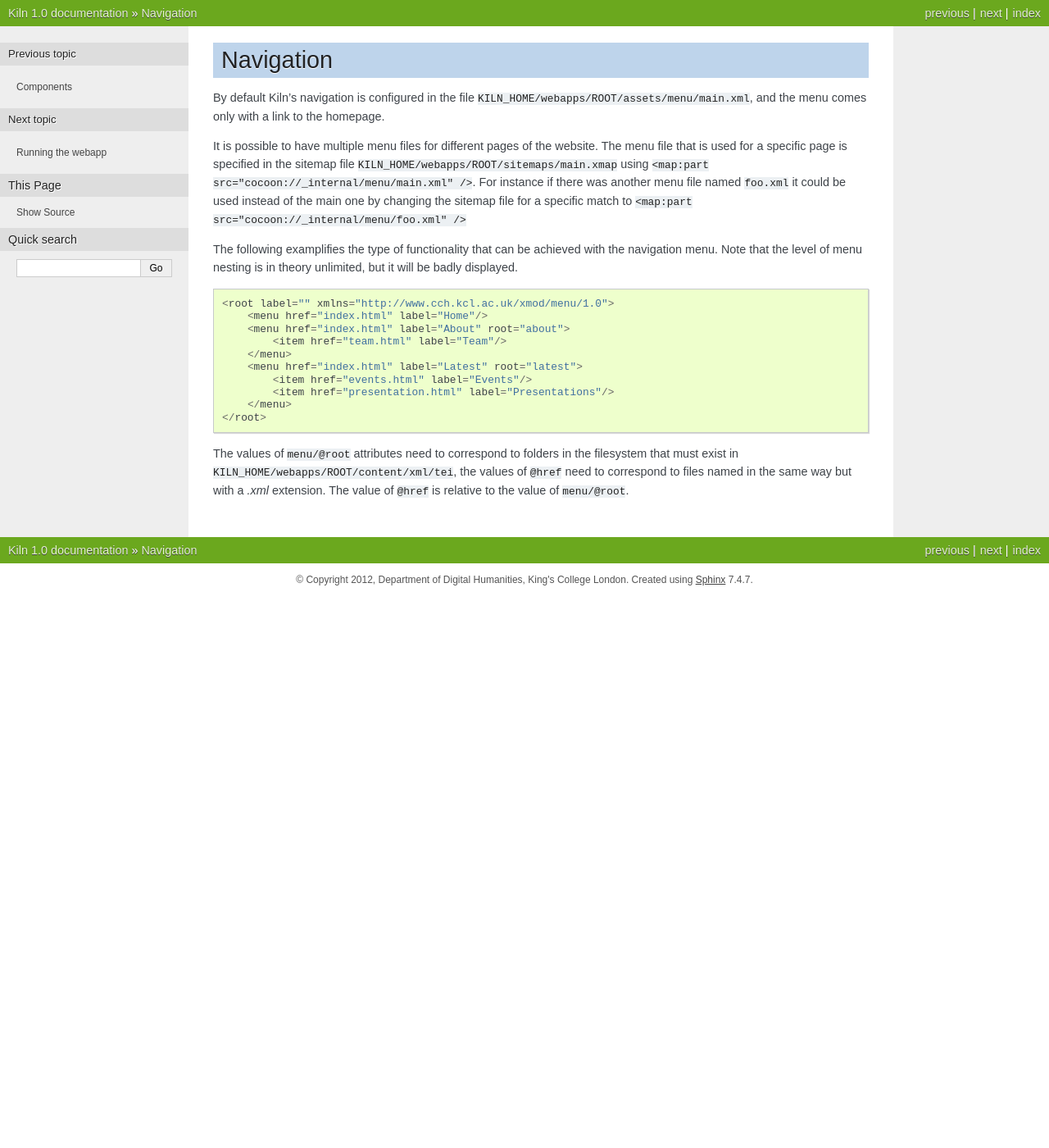
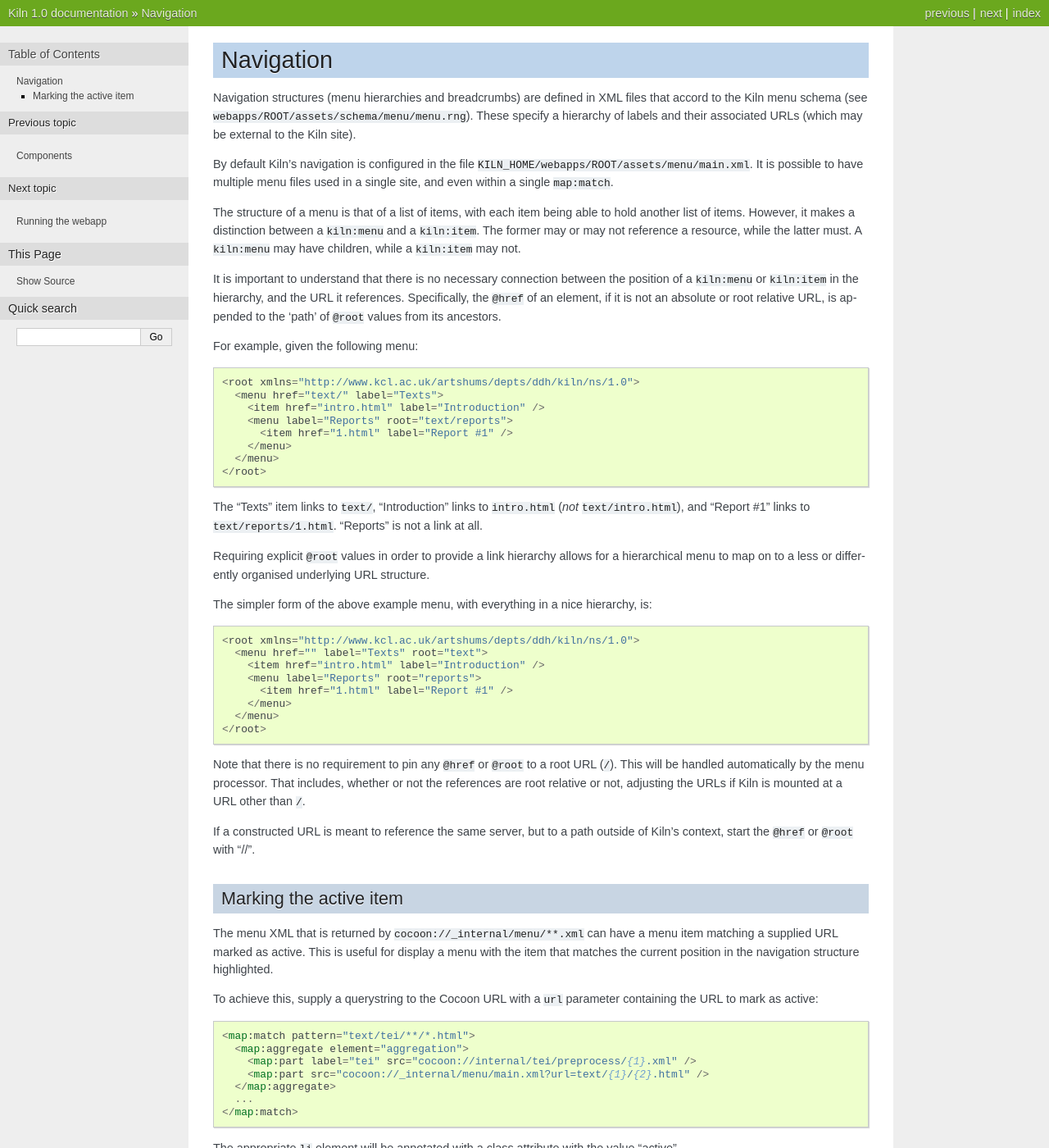
Before and after one commit to kcl-ddh/kiln, a Sphinx documentation site: the page built from docs/source/navigation.rst, in a window 1280 px wide and 1400 px high. Shown: the whole window at 82% size. Built offline with Sphinx 7.4.7, drawn with Linux system fonts in a browser that asks for light colours; some of the changed text lies outside the part shown.

Commit message:
Reworked navigation documentation, and simplified the implementation. Added support for local URLs that are outside of Kiln's context.

```diff
--- a/docs/source/navigation.rst
+++ b/docs/source/navigation.rst
@@ -3,39 +3,97 @@
 Navigation
 ==========
 
+Navigation structures (menu hierarchies and breadcrumbs) are defined
+in XML files that accord to the Kiln menu schema (see
+``webapps/ROOT/assets/schema/menu/menu.rng``). These specify a
+hierarchy of labels and their associated URLs (which may be external
+to the Kiln site).
+
 By default Kiln's navigation is configured in the file
-``KILN_HOME/webapps/ROOT/assets/menu/main.xml``, and the menu comes
-only with a link to the homepage.
+``KILN_HOME/webapps/ROOT/assets/menu/main.xml``. It is possible to
+have multiple menu files used in a single site, and even within a
+single ``map:match``.
 
-It is possible to have multiple menu files for different pages of the
-website.  The menu file that is used for a specific page is specified
-in the sitemap file ``KILN_HOME/webapps/ROOT/sitemaps/main.xmap``
-using ``<map:part src="cocoon://_internal/menu/main.xml" />``. For
-instance if there was another menu file named ``foo.xml`` it could be
-used instead of the main one by changing the sitemap file for a
-specific match to ``<map:part src="cocoon://_internal/menu/foo.xml"
-/>``
+The structure of a menu is that of a list of items, with each item
+being able to hold another list of items. However, it makes a
+distinction between a ``kiln:menu`` and a ``kiln:item``. The former
+may or may not reference a resource, while the latter must. A
+``kiln:menu`` may have children, while a ``kiln:item`` may not.
 
-The following examplifies the type of functionality that can be
-achieved with the navigation menu. Note that the level of menu nesting
-is in theory unlimited, but it will be badly displayed.
+It is important to understand that there is no necessary connection
+between the position of a ``kiln:menu`` or ``kiln:item`` in the
+hierarchy, and the URL it references. Specifically, the ``@href`` of
+an element, if it is not an absolute or root relative URL, is appended
+to the 'path' of ``@root`` values from its ancestors.
 
-::
+For example, given the following menu::
 
-    <root label="" xmlns="http://www.cch.kcl.ac.uk/xmod/menu/1.0">
-        <menu href="index.html" label="Home"/>
-        <menu href="index.html" label="About" root="about">
-            <item href="team.html" label="Team"/>
+    <root xmlns="http://www.kcl.ac.uk/artshums/depts/ddh/kiln/ns/1.0">
+      <menu href="text/" label="Texts">
+        <item href="intro.html" label="Introduction" />
+        <menu label="Reports" root="text/reports">
+          <item href="1.html" label="Report #1" />
         </menu>
-        <menu href="index.html" label="Latest" root="latest">
-            <item href="events.html" label="Events"/>
-            <item href="presentation.html" label="Presentations"/>
-        </menu>
+      </menu>
     </root>
 
-The values of ``menu/@root`` attributes need to correspond to folders
-in the filesystem that must exist in
-``KILN_HOME/webapps/ROOT/content/xml/tei``, the values of ``@href``
-need to correspond to files named in the same way but with a *.xml*
-extension. The value of ``@href`` is relative to the value of
-``menu/@root``.
+The "Texts" item links to ``text/``, "Introduction" links to
+``intro.html`` (*not* ``text/intro.html``), and "Report #1" links to
+``text/reports/1.html``. "Reports" is not a link at all.
+
+Requiring explicit ``@root`` values in order to provide a link
+hierarchy allows for a hierarchical menu to map on to a less or
+differently organised underlying URL structure.
+
+The simpler form of the above example menu, with everything in a nice
+hierarchy, is::
+
+    <root xmlns="http://www.kcl.ac.uk/artshums/depts/ddh/kiln/ns/1.0">
+      <menu href="" label="Texts" root="text">
+        <item href="intro.html" label="Introduction" />
+        <menu label="Reports" root="reports">
+          <item href="1.html" label="Report #1" />
+        </menu>
+      </menu>
+    </root>
+
+Note that there is no requirement to pin any ``@href`` or ``@root`` to
+a root URL (``/``). This will be handled automatically by the menu
+processor. That includes, whether or not the references are root
+relative or not, adjusting the URLs if Kiln is mounted at a URL other
+than ``/``.
+
+If a constructed URL is meant to reference the same server, but to a
+path outside of Kiln's context, start the ``@href`` or ``@root`` with
+"//".
+
+
+Marking the active item
+-----------------------
+
+The menu XML that is returned by ``cocoon://_internal/menu/**.xml``
+can have a menu item matching a supplied URL marked as active. This is
+useful for display a menu with the item that matches the current
+position in the navigation structure highlighted.
+
+To achieve this, supply a querystring to the Cocoon URL with a ``url``
+parameter containing the URL to mark as active::
+
+    <map:match pattern="text/tei/**/*.html">
+      <map:aggregate element="aggregation">
+        <map:part label="tei" src="cocoon://internal/tei/preprocess/{1}.xml" />
+        <map:part src="cocoon://_internal/menu/main.xml?url=text/{1}/{2}.html" />
+      </map:aggregate>
+      ...
+    </map:match>
+
+The appropriate ``li``
+element will be annotated with a class attribute with the value
+"active".
+
+The supplied URL should be root relative, but *without* the initial
+"/", as in the example above.
+
+Note that it does not matter what the URL of the request is; the menu
+uses only the URL explicitly passed to it. This allows for the same
+menu item to be marked as active for a multitude of URLs.
```
Also changed, not shown: 5 other files.
